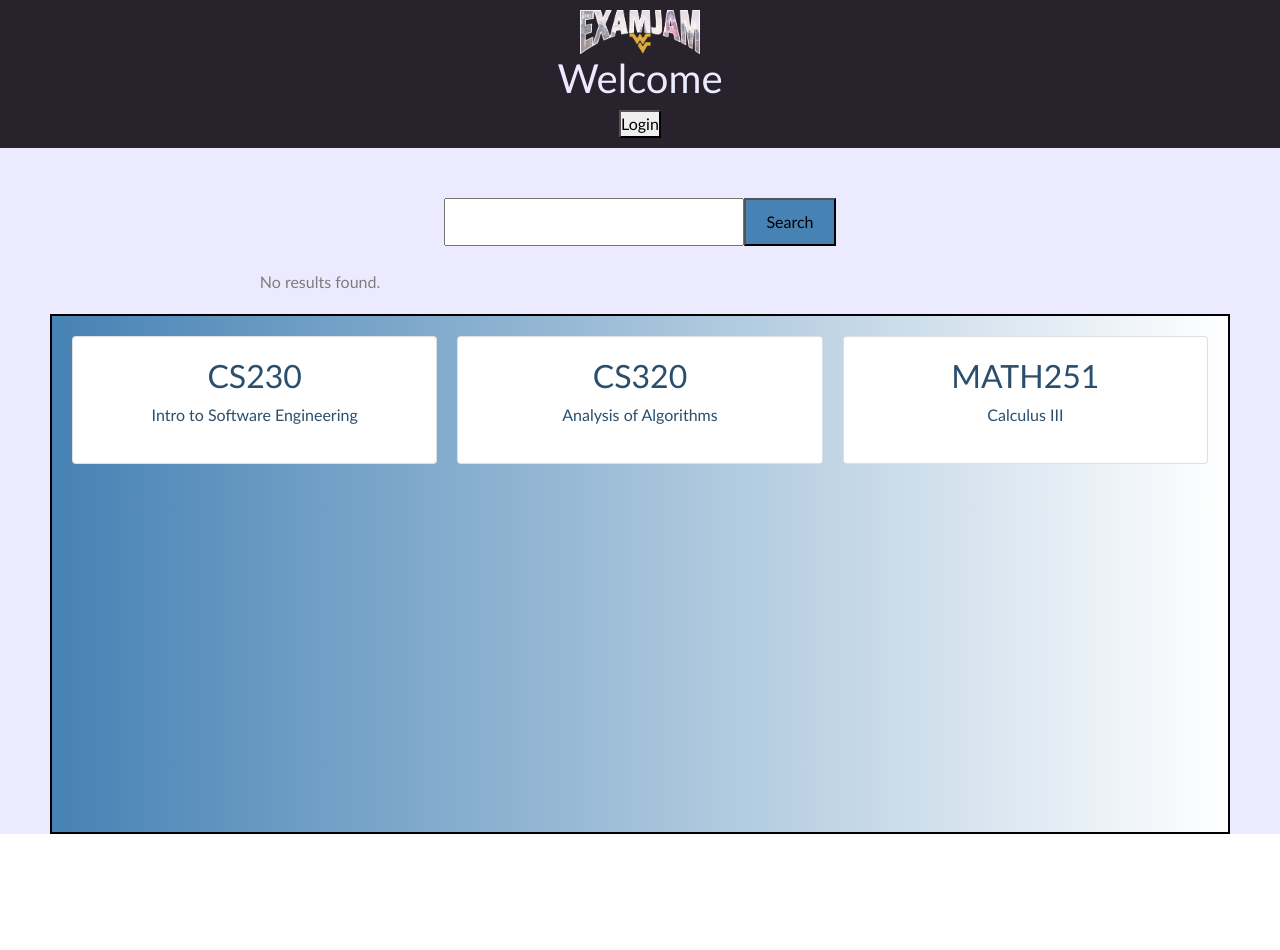
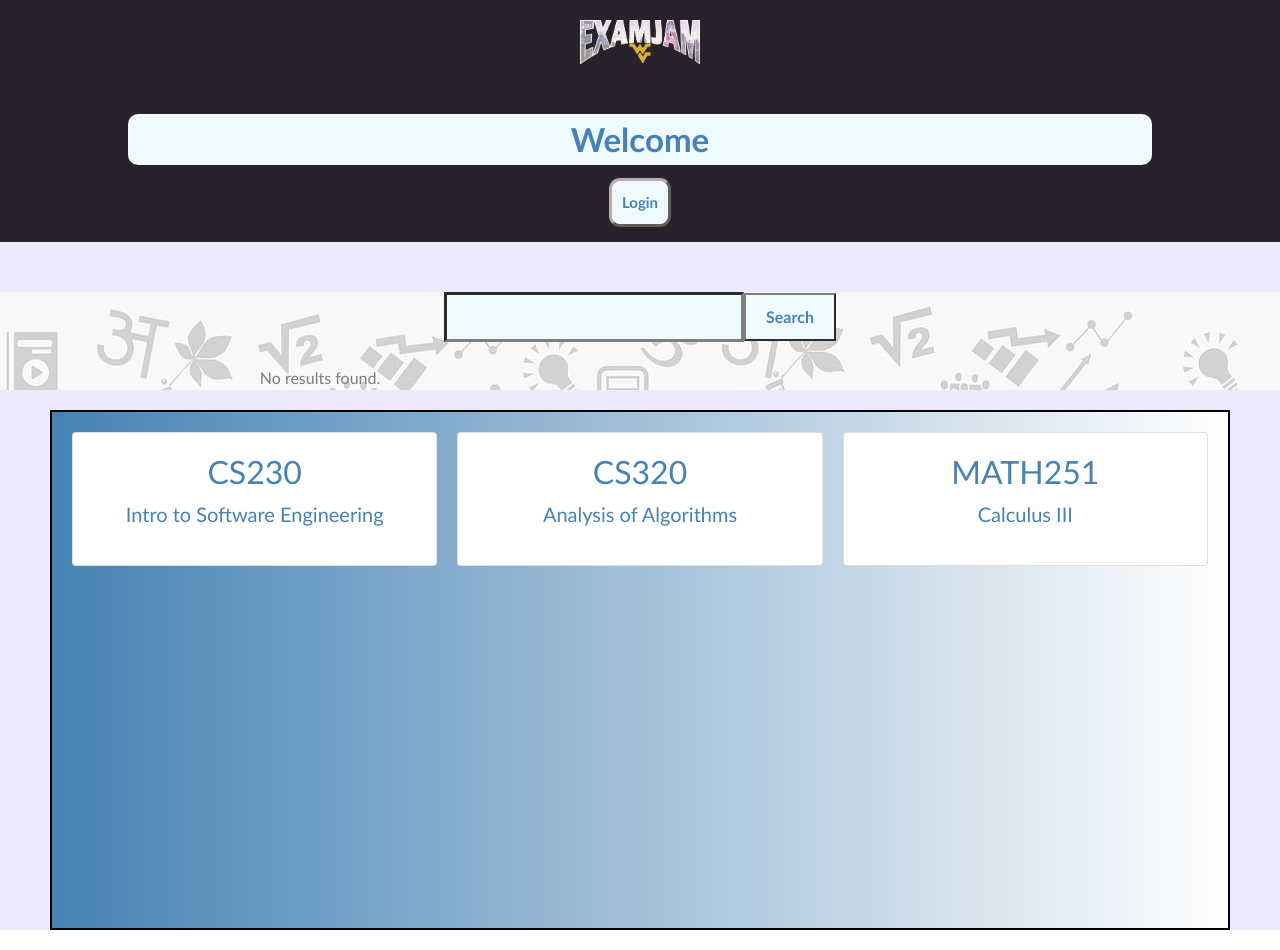
Before and after one commit to WVU-CS230-2024-01-Group01/exam-jam, a React (Create React App) app: page / in a window 1280 px wide. Before the commit the page ends 854 px from the top, so only its background shows below. Built offline with nearby package versions, Linux system fonts and the light colour scheme.

Commit message:
Updated Home.css

```diff
--- a/src/pages/Home.css
+++ b/src/pages/Home.css
@@ -2,25 +2,38 @@
 .search-container {
     text-align: center;
     margin-top: 50px;
+    background-image: url(loginBG.jpg);
  }
 
  #searchInput {
     padding: 10px;
     width: 300px;
     font-size: 16px;
+    border-width: 3px;
+    border-color: grey;
+    color: steelblue;
+    background-color: rgb(239, 250, 255);;
+
  }
 
  #searchButton {
     padding: 10px 20px;
     font-size: 16px;
     cursor: pointer;
-    background-color: steelblue;
+    background-color: white;
+    border-width: 2.5px;
+    color: steelblue;
+    border-color: grey;
+    font-weight: bold;
+    background-color: rgb(239, 250, 255);
+
  }
 
 
  #searchResults {
     margin-top: 24px;
     width: 50vw;
+
  }
 
 #classesBox {
@@ -31,17 +44,19 @@
     background: linear-gradient(to right, steelblue, white);
     height: 65vh;
     display: flex;
+
 }
 
  .hero{
    width: 100%;
    min-height:100vh;
-   background: #eceaff;
+   background-image: url(loginBG.jpg);
    color:#807c7c;
+
  }
 
  nav{
-   background:#27222b;
+   background:steelblue;
    width:100%;
    padding: 10px 10%;
    display: flex;
@@ -49,15 +64,23 @@
    justify-content: space-between;
    position: relative;
    color: #eceaff;
+
  }
 
  .logo{
-   width: 120px;
+   color: rgb(239, 250, 255);
+   padding-bottom: 50px;
+   padding-top: 10px;
+   font-weight: bold;
+   font-size: 55px;
+
+
  }
 
 .searchResultsText {
     margin: 20px;
     display: none;
+
 }
 
  .user-pic{
@@ -65,6 +88,7 @@
    margin-left:30;
    background-color:steelblue;
    width: 120px;
+
  }
 
  .sub-menu-wrap{
@@ -75,10 +99,12 @@
    max-height: 0px;
    overflow: hidden;
    transition: max-height 0.5s;
+
  }
 
  .sub-menu-wrap.open-menu{
    max-height: 400px;
+
  }
 
  .sub-menu{
@@ -91,6 +117,7 @@
  .user-info{
    display: flex;
    align-items: center;
+
  }
  .user-info h3{
    font-weight: 500;
@@ -100,6 +127,7 @@
    width: 60px;
    border-radius: 50%;
    margin-right: 15px;
+
  }
 
  .sub-menu hr{
@@ -108,6 +136,7 @@
    width:100%;
    background: #ccc;
    margin: 15px 0 10px;
+
  }
 
  .sub-menu-link{
@@ -116,6 +145,7 @@
    text-decoration: none;
    color:#525252;
    margin: 12px 0;
+
  }
 
  .sub-menu-link p{
@@ -136,10 +166,45 @@
  }
 
 .card {
-    color: #2a4e6c;
+    color: steelblue;
     margin: 10px;
     padding: 20px;
     border: 1px solid black;
     width: 30%;
     height: 20vh;
+    font-size: 20px;
+
+
 }
+
+.welcome {
+
+  color: steelblue;
+  font-weight: bold;
+  background-color: rgb(239, 250, 255);
+  padding: 6px;
+  border-radius: 10px;
+  display: flexbox;
+  font-size: 33px;
+
+}
+
+.profileBar {
+ font-weight: bold;
+ border-radius: 11px;
+ margin: 5px;
+ font-size: 15px;
+ border-width: 3.5px;
+ border-color: rgb(183, 173, 173);
+ color: steelblue;
+ text-align: center;
+ padding: 10px;
+ background-color: rgb(239, 250, 255);
+
+
+}
+
+
+.behindClassesBox {
+  background-image: url(loginBG.jpg);
+}
```
